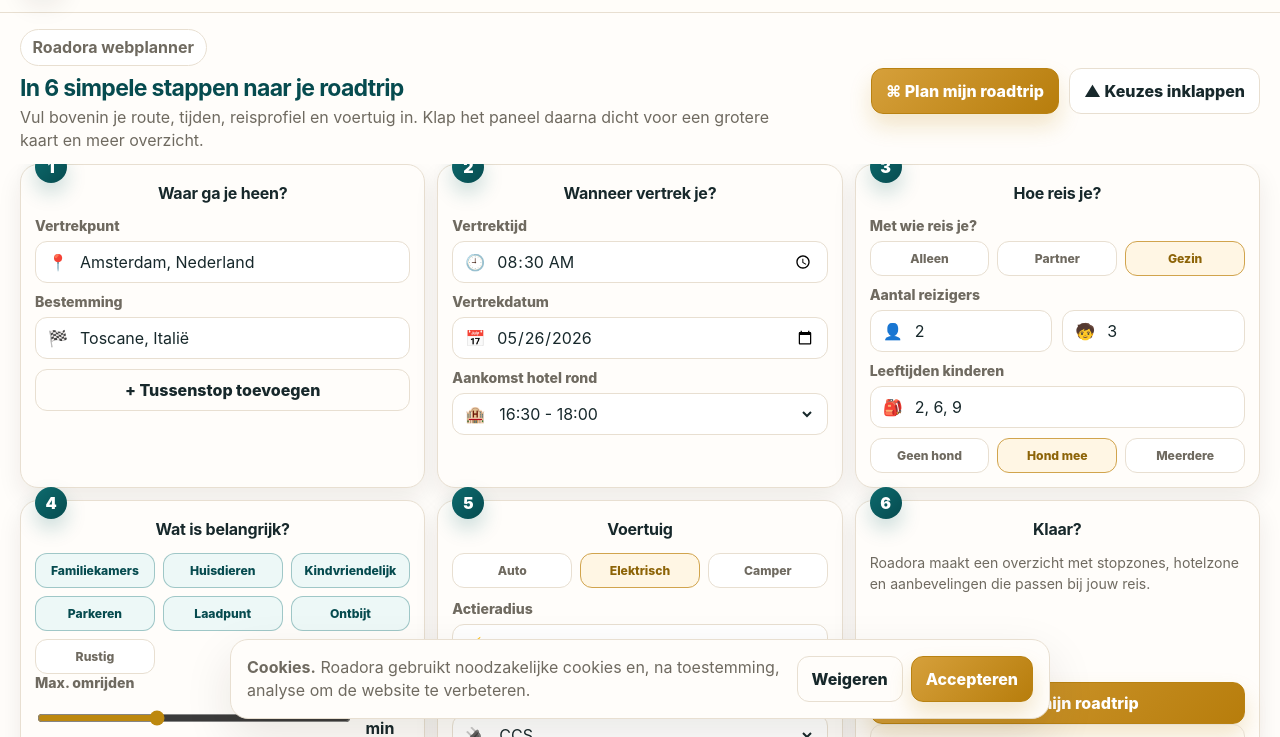
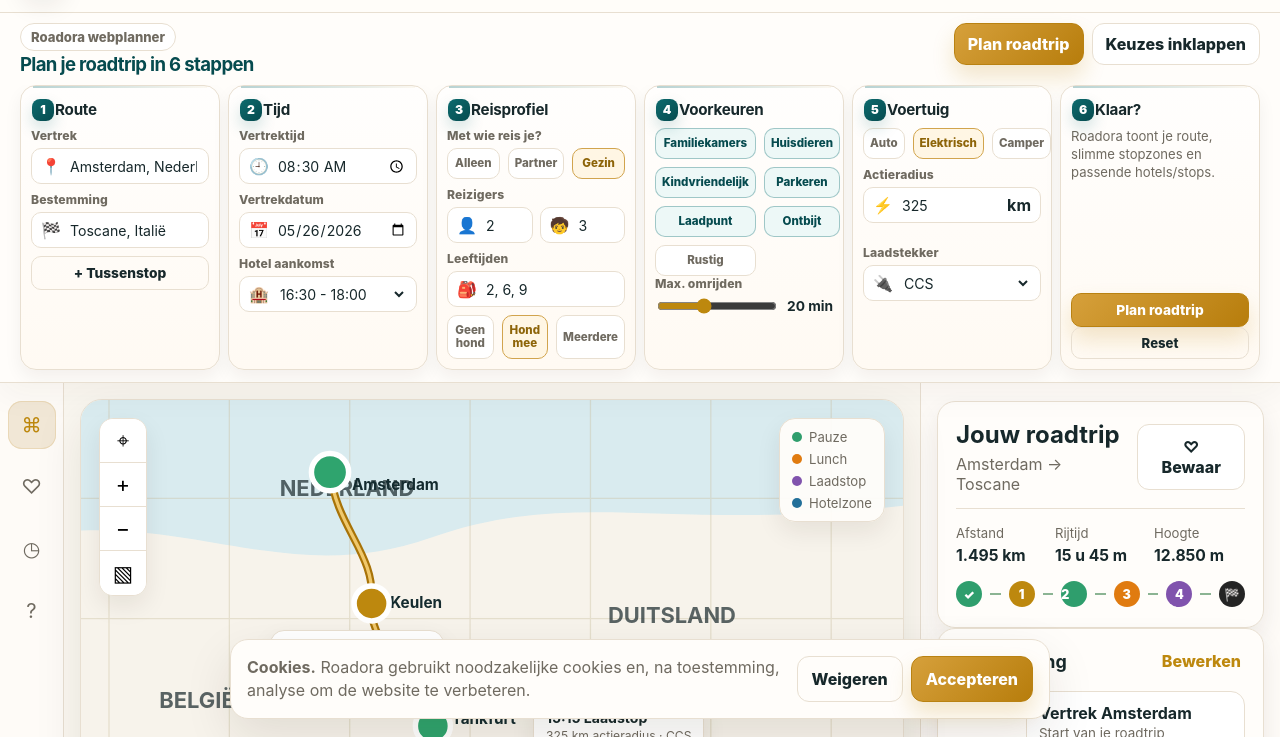
Before and after one commit to Roadora/roadora-website, a plain HTML site: page index.html in a window 1280 px wide. Shown: the part 63-800 px from the top of the page. Drawn offline with Linux system fonts and the light colour scheme.

Commit message:
Add files via upload

```diff
--- a/css/base.css
+++ b/css/base.css
@@ -1 +1 @@
-*{box-sizing:border-box}html{scroll-behavior:smooth}body{margin:0;font-family:var(--font);background:var(--bg);color:var(--text)}a{color:inherit;text-decoration:none}button,input,select{font:inherit}button{cursor:pointer}.sr-only{position:absolute;left:-9999px}.muted{color:var(--muted)}.small{font-size:.86rem}.hidden{display:none!important}.pill{display:inline-flex;gap:.4rem;align-items:center;border:1px solid var(--line);background:#fff;border-radius:999px;padding:.46rem .72rem;color:var(--muted);font-weight:700}.icon{width:20px;height:20px;display:inline-grid;place-items:center}.kbd{font-size:.75rem;border:1px solid var(--line);background:#fff;border-radius:8px;padding:.1rem .36rem;color:var(--muted)}
+*{box-sizing:border-box}html{scroll-behavior:smooth}body{margin:0;font-family:var(--font);background:var(--bg);color:var(--text)}a{color:inherit;text-decoration:none}button,input,select{font:inherit}button{cursor:pointer}.sr-only{position:absolute;left:-9999px}.muted{color:var(--muted)}.small{font-size:.86rem}.hidden{display:none!important}.pill{display:inline-flex;gap:.4rem;align-items:center;border:1px solid var(--line);background:#fff;border-radius:999px;padding:.32rem .62rem;color:var(--muted);font-weight:800;font-size:.82rem}.icon{width:20px;height:20px;display:inline-grid;place-items:center}.kbd{font-size:.75rem;border:1px solid var(--line);background:#fff;border-radius:8px;padding:.1rem .36rem;color:var(--muted)}
--- a/css/layout.css
+++ b/css/layout.css
@@ -1,15 +1,18 @@
+/* Compact professional top wizard */
 .planner-page{max-width:var(--max);margin:0 auto;min-height:calc(100vh - var(--header));}
-.planner-wizard{position:sticky;top:var(--header);z-index:20;background:rgba(255,253,250,.96);backdrop-filter:blur(16px);border-bottom:1px solid var(--line);box-shadow:0 14px 38px rgba(49,42,31,.05)}
-.wizard-head{display:flex;align-items:center;justify-content:space-between;gap:18px;padding:16px 20px 12px}
-.wizard-head h1{margin:8px 0 4px;font-size:clamp(1.2rem,1.8vw,1.75rem);letter-spacing:-.03em;color:var(--brand-dark)}
-.wizard-head p{margin:0;color:var(--muted);max-width:760px;line-height:1.45}
-.wizard-actions{display:flex;align-items:center;gap:10px;white-space:nowrap}
-.wizard-steps{display:grid;grid-template-columns:repeat(6,minmax(188px,1fr));gap:12px;padding:0 20px 16px;transition:max-height .28s ease,opacity .22s ease,padding .28s ease;max-height:520px;overflow:auto}
+.planner-wizard{position:sticky;top:var(--header);z-index:20;background:rgba(255,253,250,.985);backdrop-filter:blur(16px);border-bottom:1px solid var(--line);box-shadow:0 12px 32px rgba(49,42,31,.045)}
+.wizard-head{display:flex;align-items:flex-end;justify-content:space-between;gap:18px;padding:10px 20px 8px}
+.wizard-head h1{margin:4px 0 2px;font-size:clamp(1.1rem,1.45vw,1.45rem);line-height:1.05;letter-spacing:-.035em;color:var(--brand-dark)}
+.wizard-head p{margin:0;color:var(--muted);max-width:720px;line-height:1.3;font-size:.92rem}
+.wizard-actions{display:flex;align-items:center;gap:8px;white-space:nowrap}
+.wizard-actions .btn{min-height:40px;padding:10px 13px;border-radius:12px}
+.wizard-steps{display:grid;grid-template-columns:repeat(6,minmax(160px,1fr));gap:10px;padding:0 20px 12px;transition:max-height .28s ease,opacity .22s ease,padding .28s ease;max-height:320px;overflow:hidden}
 .planner-wizard.is-collapsed .wizard-steps{max-height:0;opacity:0;padding-top:0;padding-bottom:0;overflow:hidden}
-.planner-wizard.is-collapsed .wizard-head{padding-bottom:16px}
-.wizard-card{position:relative;background:var(--surface);border:1px solid var(--line);border-radius:18px;box-shadow:var(--shadow-soft);padding:18px 14px 14px;min-height:270px}
-.wizard-card h2{margin:0 0 14px;text-align:center;font-size:1rem;letter-spacing:-.015em}.wizard-card p{color:var(--muted);line-height:1.45;margin:0 0 14px;font-size:.88rem}.step-number{position:absolute;left:14px;top:-14px;width:32px;height:32px;border-radius:50%;display:grid;place-items:center;background:linear-gradient(135deg,var(--brand),var(--brand-dark));color:#fff;font-weight:950;box-shadow:0 10px 20px rgba(13,107,110,.22)}
-.wizard-card .field{margin-bottom:10px}.wizard-card .input-wrap{min-height:42px}.wizard-card .input-wrap input,.wizard-card .input-wrap select{height:40px}.wizard-card .btn{padding:10px 12px}.wizard-card .choice,.wizard-card .pref{font-size:.76rem;padding:9px 7px}.compact{grid-template-columns:repeat(3,1fr)}.compact-prefs{grid-template-columns:repeat(2,1fr)}.ev-fields{gap:10px;margin-top:12px}.finish-card{display:flex;flex-direction:column}.finish-card .btn:first-of-type{margin-top:auto}
+.planner-wizard.is-collapsed .wizard-head{padding-bottom:12px;align-items:center}
+.wizard-card{position:relative;background:linear-gradient(180deg,#fffefd,#fffaf3);border:1px solid var(--line);border-radius:16px;box-shadow:0 8px 18px rgba(36,26,12,.055);padding:16px 12px 12px;min-height:218px;overflow:hidden}
+.wizard-card:after{content:"";position:absolute;left:12px;right:12px;top:0;height:2px;background:linear-gradient(90deg,rgba(13,107,110,.45),rgba(189,136,14,.08));opacity:.65}
+.wizard-card h2{margin:0 0 10px;text-align:left;padding-left:24px;font-size:.95rem;line-height:1.15;letter-spacing:-.015em;color:#17282b}.wizard-card p{color:var(--muted);line-height:1.35;margin:0 0 10px;font-size:.82rem}.step-number{position:absolute;left:11px;top:13px;width:22px;height:22px;border-radius:8px;display:grid;place-items:center;background:linear-gradient(135deg,var(--brand),var(--brand-dark));color:#fff;font-weight:950;font-size:.76rem;box-shadow:0 7px 15px rgba(13,107,110,.18)}
+.wizard-card .field{margin-bottom:8px;gap:5px}.wizard-card .field label{font-size:.76rem;letter-spacing:.01em}.wizard-card .input-wrap{min-height:36px;border-radius:10px;padding:0 9px;gap:7px}.wizard-card .input-wrap input,.wizard-card .input-wrap select{height:34px;font-size:.88rem}.wizard-card .btn{padding:8px 10px;border-radius:10px;font-size:.86rem}.wizard-card .choice,.wizard-card .pref{font-size:.72rem;line-height:1.12;padding:8px 6px;border-radius:10px}.compact{grid-template-columns:repeat(3,1fr);gap:7px}.compact-prefs{grid-template-columns:repeat(2,1fr);gap:7px}.ev-fields{gap:8px;margin-top:8px}.finish-card{display:flex;flex-direction:column}.finish-card .btn:first-of-type{margin-top:auto}.finish-card .btn.ghost{padding:7px 10px;font-size:.82rem}.wizard-card .two{gap:7px}.wizard-card .range-row{gap:8px}.wizard-card .range-row strong{font-size:.86rem;white-space:nowrap}.wizard-card .pref-grid{max-height:none;overflow:visible}
 .workspace{display:grid;grid-template-columns:var(--side) minmax(620px,1fr) minmax(330px,390px);gap:0;min-height:calc(100vh - var(--header) - 330px)}
 .rail{border-right:1px solid var(--line);background:rgba(255,253,250,.76);padding:18px 12px;display:flex;flex-direction:column;align-items:center;gap:14px}.rail-btn{width:48px;height:48px;border:0;border-radius:14px;background:transparent;color:var(--muted);display:grid;place-items:center;font-size:1.26rem}.rail-btn.active,.rail-btn:hover{background:#f1e7d6;color:var(--gold);box-shadow:inset 0 0 0 1px #ead8b7}.panel{padding:18px 16px;border-right:1px solid var(--line);overflow:auto}.panel.right{border-left:1px solid var(--line);border-right:0;background:rgba(255,253,250,.68);max-height:calc(100vh - var(--header));position:sticky;top:var(--header);align-self:start}.map-stage{padding:16px;min-width:0}.card{background:var(--surface);border:1px solid var(--line);border-radius:var(--radius);box-shadow:var(--shadow-soft)}.stack{display:grid;gap:14px}.section-pad{padding:18px}.below-content{max-width:1180px;margin:0 auto;padding:54px 20px 72px}.explain-grid{display:grid;grid-template-columns:repeat(3,1fr);gap:16px}.explain-card{padding:22px}.footer{border-top:1px solid var(--line);padding:28px 20px;color:var(--muted);background:#fffdfa}.footer-inner{max-width:1180px;margin:0 auto;display:flex;justify-content:space-between;gap:16px;flex-wrap:wrap}.footer a{font-weight:700;margin-right:16px;color:var(--brand)}
 .planner-wizard.is-collapsed + .workspace{min-height:calc(100vh - var(--header) - 82px)}
--- a/css/responsive.css
+++ b/css/responsive.css
@@ -1,2 +1,2 @@
-@media (max-width:1380px){.wizard-steps{grid-template-columns:repeat(3,minmax(220px,1fr));max-height:760px}.workspace{grid-template-columns:64px minmax(540px,1fr) 360px}.panel.right{position:static;max-height:none}.map-card{height:680px;min-height:620px}.planner-wizard.is-collapsed + .workspace .map-card{height:760px;min-height:680px}.explain-grid{grid-template-columns:1fr 1fr}.header-actions .top-link span{display:none}}
-@media (max-width:900px){.app-header{padding:0 14px}.brand-word{font-size:1.55rem}.header-actions{gap:0}.wizard-head{display:block;padding:14px}.wizard-actions{display:grid;grid-template-columns:1fr 1fr;margin-top:12px}.wizard-steps{grid-template-columns:1fr;padding:0 14px 14px;max-height:none}.planner-wizard{position:relative;top:auto}.workspace{display:block}.rail{display:none}.panel{border-right:0;padding:12px}.map-stage{padding:12px}.map-card,.planner-wizard.is-collapsed + .workspace .map-card{height:520px;min-height:520px}.panel.right{display:block}.smart-card{display:none}.intro-strip{display:block}.explain-grid{grid-template-columns:1fr}.cookie{display:block}.cookie-actions{margin-top:12px}.two,.choice-grid,.pref-grid,.rec-grid{grid-template-columns:1fr}.compact,.compact-prefs{grid-template-columns:1fr 1fr}.stats{grid-template-columns:1fr 1fr}.footer-inner{display:block}.top-link.optional{display:none}}
+@media (max-width:1380px){.wizard-head{align-items:flex-start}.wizard-head p{display:none}.wizard-steps{grid-template-columns:repeat(6,minmax(145px,1fr));gap:8px;max-height:300px;overflow-x:auto}.wizard-card{min-height:206px;padding:15px 10px 10px}.wizard-card .pref-grid{grid-template-columns:repeat(2,1fr)}.workspace{grid-template-columns:64px minmax(540px,1fr) 360px}.panel.right{position:static;max-height:none}.map-card{height:680px;min-height:620px}.planner-wizard.is-collapsed + .workspace .map-card{height:760px;min-height:680px}.explain-grid{grid-template-columns:1fr 1fr}.header-actions .top-link span{display:none}}
+@media (max-width:900px){.app-header{padding:0 14px}.brand-word{font-size:1.55rem}.header-actions{gap:0}.wizard-head{display:block;padding:12px 14px}.wizard-head p{display:block;font-size:.86rem}.wizard-actions{display:grid;grid-template-columns:1fr 1fr;margin-top:10px}.wizard-steps{grid-template-columns:1fr;padding:0 14px 14px;max-height:none;overflow:visible}.wizard-card{min-height:auto}.planner-wizard{position:relative;top:auto}.workspace{display:block}.rail{display:none}.panel{border-right:0;padding:12px}.map-stage{padding:12px}.map-card,.planner-wizard.is-collapsed + .workspace .map-card{height:520px;min-height:520px}.panel.right{display:block}.smart-card{display:none}.intro-strip{display:block}.explain-grid{grid-template-columns:1fr}.cookie{display:block}.cookie-actions{margin-top:12px}.two,.choice-grid,.pref-grid,.rec-grid{grid-template-columns:1fr}.compact,.compact-prefs{grid-template-columns:1fr 1fr}.stats{grid-template-columns:1fr 1fr}.footer-inner{display:block}.top-link.optional{display:none}}
--- a/index.html
+++ b/index.html
@@ -29,44 +29,44 @@
       <div class="wizard-head">
         <div>
           <span class="pill">Roadora webplanner</span>
-          <h1>In 6 simpele stappen naar je roadtrip</h1>
-          <p>Vul bovenin je route, tijden, reisprofiel en voertuig in. Klap het paneel daarna dicht voor een grotere kaart en meer overzicht.</p>
+          <h1>Plan je roadtrip in 6 stappen</h1>
+          <p>Kies je route, reistijd, profiel en voertuig. Klap daarna dicht voor maximale kaart-ruimte.</p>
         </div>
         <div class="wizard-actions">
-          <button id="planRoute" class="btn primary" type="button">⌘ Plan mijn roadtrip</button>
-          <button id="toggleWizard" class="btn" type="button" aria-expanded="true" aria-controls="wizardSteps">▲ Keuzes inklappen</button>
+          <button id="planRoute" class="btn primary" type="button">Plan roadtrip</button>
+          <button id="toggleWizard" class="btn" type="button" aria-expanded="true" aria-controls="wizardSteps">Keuzes inklappen</button>
         </div>
       </div>
 
       <div id="wizardSteps" class="wizard-steps">
         <article class="wizard-card step-card">
           <span class="step-number">1</span>
-          <h2>Waar ga je heen?</h2>
-          <div class="field"><label for="origin">Vertrekpunt</label><div class="input-wrap">📍<input id="origin" name="origin" autocomplete="off" value="Amsterdam, Nederland"></div></div>
+          <h2>Route</h2>
+          <div class="field"><label for="origin">Vertrek</label><div class="input-wrap">📍<input id="origin" name="origin" autocomplete="off" value="Amsterdam, Nederland"></div></div>
           <div class="field"><label for="destination">Bestemming</label><div class="input-wrap">🏁<input id="destination" name="destination" autocomplete="off" value="Toscane, Italië"></div></div>
-          <button class="btn ghost full" type="button">+ Tussenstop toevoegen</button>
+          <button class="btn ghost full" type="button">+ Tussenstop</button>
         </article>
 
         <article class="wizard-card step-card">
           <span class="step-number">2</span>
-          <h2>Wanneer vertrek je?</h2>
+          <h2>Tijd</h2>
           <div class="field"><label for="departTime">Vertrektijd</label><div class="input-wrap">🕘<input id="departTime" name="departTime" type="time" value="08:30"></div></div>
           <div class="field"><label for="date">Vertrekdatum</label><div class="input-wrap">📅<input id="date" name="date" type="date" value="2026-05-26"></div></div>
-          <div class="field"><label for="hotelArrival">Aankomst hotel rond</label><div class="input-wrap">🏨<select id="hotelArrival" name="hotelArrival"><option>15:30 - 17:00</option><option selected>16:30 - 18:00</option><option>17:30 - 19:00</option><option>Geen hotel vandaag</option></select></div></div>
+          <div class="field"><label for="hotelArrival">Hotel aankomst</label><div class="input-wrap">🏨<select id="hotelArrival" name="hotelArrival"><option>15:30 - 17:00</option><option selected>16:30 - 18:00</option><option>17:30 - 19:00</option><option>Geen hotel vandaag</option></select></div></div>
         </article>
 
         <article id="profileBlock" class="wizard-card step-card">
           <span class="step-number">3</span>
-          <h2>Hoe reis je?</h2>
+          <h2>Reisprofiel</h2>
           <div class="field"><label>Met wie reis je?</label><div class="choice-grid compact"><button class="choice" type="button">Alleen</button><button class="choice" type="button">Partner</button><button class="choice active" type="button">Gezin</button></div></div>
-          <div class="field"><label>Aantal reizigers</label><div class="two"><div class="input-wrap">👤<input name="adults" type="number" min="1" value="2" aria-label="Aantal volwassenen"></div><div class="input-wrap">🧒<input name="children" type="number" min="0" value="3" aria-label="Aantal kinderen"></div></div></div>
-          <div class="field"><label for="childAges">Leeftijden kinderen</label><div class="input-wrap">🎒<input id="childAges" name="childAges" value="2, 6, 9"></div></div>
+          <div class="field"><label>Reizigers</label><div class="two"><div class="input-wrap">👤<input name="adults" type="number" min="1" value="2" aria-label="Aantal volwassenen"></div><div class="input-wrap">🧒<input name="children" type="number" min="0" value="3" aria-label="Aantal kinderen"></div></div></div>
+          <div class="field"><label for="childAges">Leeftijden</label><div class="input-wrap">🎒<input id="childAges" name="childAges" value="2, 6, 9"></div></div>
           <div class="choice-grid compact"><button class="choice" data-pet="none" type="button">Geen hond</button><button class="choice active" data-pet="dog" type="button">Hond mee</button><button class="choice" data-pet="multiple" type="button">Meerdere</button></div>
         </article>
 
         <article class="wizard-card step-card">
           <span class="step-number">4</span>
-          <h2>Wat is belangrijk?</h2>
+          <h2>Voorkeuren</h2>
           <div class="pref-grid compact-prefs">
             <button class="pref active" data-pref="family" type="button">Familiekamers</button><button class="pref active" data-pref="pets" type="button">Huisdieren</button><button class="pref active" data-pref="kids" type="button">Kindvriendelijk</button><button class="pref active" data-pref="parking" type="button">Parkeren</button><button class="pref active" data-pref="charging" type="button">Laadpunt</button><button class="pref active" data-pref="breakfast" type="button">Ontbijt</button><button class="pref" data-pref="quiet" type="button">Rustig</button>
           </div>
@@ -86,9 +86,9 @@
         <article class="wizard-card step-card finish-card">
           <span class="step-number">6</span>
           <h2>Klaar?</h2>
-          <p>Roadora maakt een overzicht met stopzones, hotelzone en aanbevelingen die passen bij jouw reis.</p>
-          <button class="btn primary full" type="button" onclick="document.getElementById('planRoute')?.click()">🚀 Plan mijn roadtrip</button>
-          <button id="resetDemo" class="btn ghost full" type="button">Reset voorbeeld</button>
+          <p>Roadora toont je route, slimme stopzones en passende hotels/stops.</p>
+          <button class="btn primary full" type="button" onclick="document.getElementById('planRoute')?.click()">Plan roadtrip</button>
+          <button id="resetDemo" class="btn ghost full" type="button">Reset</button>
         </article>
       </div>
     </section>
@@ -152,7 +152,7 @@
       <p>Roadora combineert route, vertrektijd, gewenste aankomst bij je hotel en persoonlijke voorkeuren. Zo ziet een reiziger sneller waar hij logisch pauzeert, eet, laadt, tankt of overnacht.</p>
     </div>
     <div class="explain-grid">
-      <article class="card explain-card"><h3>1. Eerst snel starten</h3><p class="content-copy">Vertrekpunt, bestemming, vertrektijd en gewenste hotel-aankomst zijn genoeg om een eerste planning te maken.</p></article>
+      <article class="card explain-card"><h3>1. Eerst snel starten</h3><p class="content-copy">Vertrek, bestemming, vertrektijd en gewenste hotel-aankomst zijn genoeg om een eerste planning te maken.</p></article>
       <article class="card explain-card"><h3>2. Dan persoonlijk maken</h3><p class="content-copy">Kinderen, hond, voertuig en voorkeuren sturen automatisch welke hotels en stops belangrijk zijn.</p></article>
       <article class="card explain-card"><h3>3. Alles in één overzicht</h3><p class="content-copy">Kaart, tijdlijn, hotelzone en aanbevolen stops blijven naast elkaar zichtbaar. Geen moeilijk gedoe.</p></article>
     </div>
--- a/js/app.js
+++ b/js/app.js
@@ -33,13 +33,13 @@
   const wizard=document.querySelector('.planner-wizard');
   const btn=$('#toggleWizard');
   const collapsed=wizard?.classList.toggle('is-collapsed');
-  if(btn){btn.setAttribute('aria-expanded', String(!collapsed));btn.textContent=collapsed?'▼ Keuzes uitklappen':'▲ Keuzes inklappen';}
+  if(btn){btn.setAttribute('aria-expanded', String(!collapsed));btn.textContent=collapsed?'Keuzes tonen':'Keuzes inklappen';}
 }
 function collapseWizard(){
   const wizard=document.querySelector('.planner-wizard');
   const btn=$('#toggleWizard');
   wizard?.classList.add('is-collapsed');
-  if(btn){btn.setAttribute('aria-expanded','false');btn.textContent='▼ Keuzes uitklappen';}
+  if(btn){btn.setAttribute('aria-expanded','false');btn.textContent='Keuzes tonen';}
 }
 function render(){
   const est=estimateTrip(state);
```
